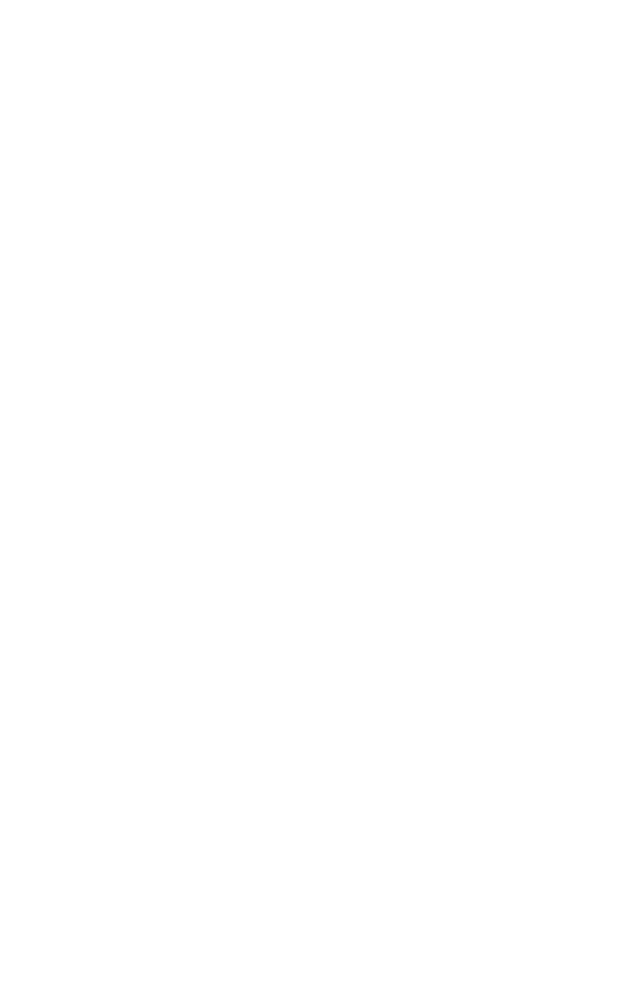
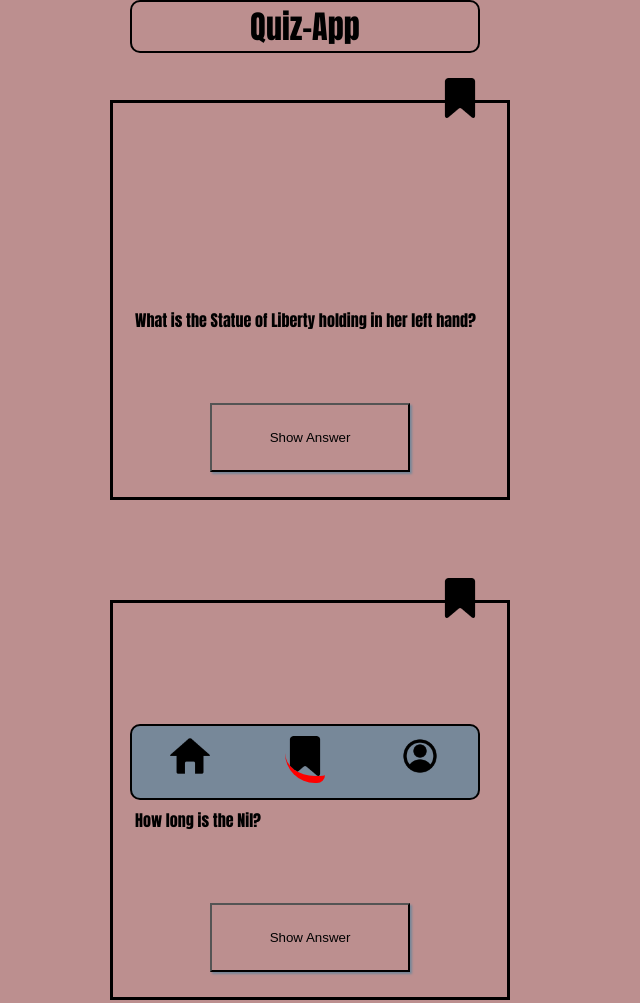
Before and after one commit to HendrikNeuschulz/Quiz-App, a plain HTML site: page pages/bookmarks.html in a window 1280 px wide. Shown: the top 1003 px of the page, without its empty margins (0-640 px from the left). Before the commit the page ends 800 px from the top, so only its background shows below. Drawn offline with Linux system fonts and the light colour scheme.

Commit message:
do some things

```diff
--- a/components/card.css
+++ b/components/card.css
@@ -15,18 +15,18 @@ nav a img {
   width: 40px;
   margin: 10px;
 }
-.flex-container img {
-  position: absolute;
-  width: 30px;
-  right: 20px;
-  top: -10px;
+.questioncard__bookmark {
+  position: relative;
+  width: 40px;
+  right: -150px;
+  bottom: 190px;
 }
 
 .answer {
-  position: relative;
+  position: absolute;
   width: 200px;
   padding: 25px;
-  top: 100px;
+  top: 300px;
   background-color: rosybrown;
   box-shadow: 2px 2px 2px lightslategray;
 }
@@ -34,3 +34,7 @@ nav a img {
 button:hover {
   background-color: lightslategray;
 }
+
+.questioncard__question  {
+  height: 120px;
+}
--- a/components/navigation.css
+++ b/components/navigation.css
@@ -9,3 +9,8 @@ nav {
   border-radius: 10px;
   background-color: lightslategray;
 }
+.nav__bookmark {
+  border-bottom: 7px solid red;
+  border-radius: 8px;
+  border-end-start-radius: 30px;
+}
--- a/pages/bookmarks.html
+++ b/pages/bookmarks.html
@@ -0,0 +1,47 @@
+<!DOCTYPE html>
+<html lang="en">
+  <head>
+    <meta charset="UTF-8" />
+    <meta http-equiv="X-UA-Compatible" content="IE=edge" />
+    <meta name="viewport" content="width=device-width, initial-scale=1.0" />
+    <title>Quiz-App Bookmarks</title>
+    <link rel="stylesheet" href="/styles.css" />
+  </head>
+  <body>
+    <header>
+      <h1>Quiz-App</h1>
+    </header>
+
+    <main>
+      <section class="question-box">
+        <img class="questioncard__bookmark" src="/assets/img/bookmark.png" />
+        <p class="questioncard__question">
+          What is the Statue of Liberty holding in her left hand?
+        </p>
+        <button class="answer" type="button">Show Answer</button>
+      </section>
+      <section class="question-box">
+        <img class="questioncard__bookmark" src="/assets/img/bookmark.png" />
+        <p class="questioncard__question">How long is the Nil?</p>
+        <button class="answer" type="button">Show Answer</button>
+      </section>
+      <section class="question-box">
+        <img class="questioncard__bookmark" src="/assets/img/bookmark.png" />
+        <p class="questioncard__question">
+          What is the name of the President of the USA
+        </p>
+        <button class="answer" type="button">Show Answer</button>
+      </section>
+    </main>
+
+    <footer>
+      <nav>
+        <a href="/index.html"><img src="/assets/img/home-button.png" /></a>
+        <a href="/pages/bookmarks.html"
+          ><img class="nav__bookmark" src="/assets/img/bookmark.png"
+        /></a>
+        <a href=""><img src="/assets/img/user.png" /></a>
+      </nav>
+    </footer>
+  </body>
+</html>
```
Also changed, not shown: index.html (+14 -14 lines).
